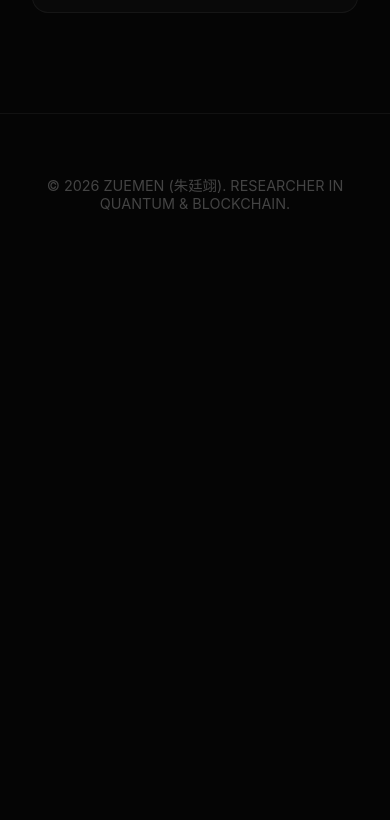
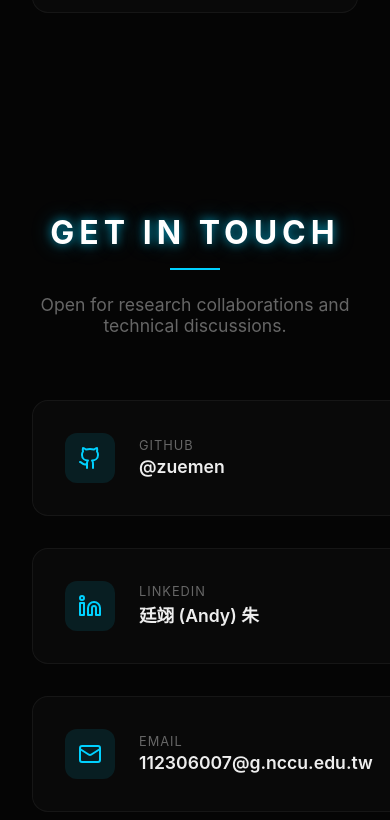
Before and after one commit to zuemen/My_Web, a Next.js app: page / in a window 390 px wide. Shown: the part 8304-9124 px from the top of the page. Before the commit the page ends 8576 px from the top, so only its background shows below. Built offline with nearby package versions, Linux system fonts and the light colour scheme.

Commit message:
Add Contact section with GitHub, LinkedIn, and Email

```diff
--- a/src/app/page.tsx
+++ b/src/app/page.tsx
@@ -5,6 +5,7 @@ import Experience from '@/components/Experience';
 import Philosophy from '@/components/Philosophy';
 import Skills from '@/components/Skills';
 import Projects from '@/components/Projects';
+import Contact from '@/components/Contact';
 
 export default function Home() {
   return (
@@ -31,6 +32,7 @@ export default function Home() {
       <Philosophy />
       <Skills />
       <Projects />
+      <Contact />
 
       <footer style={{
         padding: '60px 20px',
--- /dev/null
+++ b/src/components/Contact.module.css
@@ -0,0 +1,107 @@
+.contact {
+  padding: 100px 0;
+  position: relative;
+}
+
+.container {
+  max-width: 1200px;
+  margin: 0 auto;
+  padding: 0 2rem;
+}
+
+.header {
+  text-align: center;
+  margin-bottom: 4rem;
+}
+
+.header h2 {
+  font-size: 2.5rem;
+  letter-spacing: 5px;
+  margin-bottom: 1rem;
+}
+
+.line {
+  width: 50px;
+  height: 2px;
+  background: var(--accent-cyan);
+  margin: 0 auto 1.5rem;
+}
+
+.subtitle {
+  color: #666;
+  font-size: 1.1rem;
+}
+
+.grid {
+  display: grid;
+  grid-template-columns: repeat(auto-fit, minmax(300px, 1fr));
+  gap: 2rem;
+}
+
+.contactItem {
+  display: flex;
+  align-items: center;
+  gap: 1.5rem;
+  padding: 2rem;
+  background: rgba(255, 255, 255, 0.02);
+  border: 1px solid rgba(255, 255, 255, 0.05);
+  border-radius: 16px;
+  text-decoration: none;
+  color: inherit;
+  transition: all 0.3s ease;
+}
+
+.contactItem:hover {
+  background: rgba(255, 255, 255, 0.04);
+  border-color: rgba(0, 209, 255, 0.2);
+  transform: translateY(-5px);
+}
+
+.iconWrapper {
+  width: 50px;
+  height: 50px;
+  display: flex;
+  align-items: center;
+  justify-content: center;
+  background: rgba(0, 209, 255, 0.1);
+  color: var(--accent-cyan);
+  border-radius: 12px;
+}
+
+.info {
+  flex: 1;
+  display: flex;
+  flex-direction: column;
+}
+
+.name {
+  font-size: 0.8rem;
+  text-transform: uppercase;
+  letter-spacing: 1px;
+  color: #666;
+  margin-bottom: 0.2rem;
+}
+
+.label {
+  font-size: 1.1rem;
+  font-weight: 600;
+  color: #eee;
+}
+
+.arrow {
+  color: #333;
+  transition: color 0.3s ease;
+}
+
+.contactItem:hover .arrow {
+  color: var(--accent-cyan);
+}
+
+@media (max-width: 768px) {
+  .grid {
+    grid-template-columns: 1fr;
+  }
+  .header h2 {
+    font-size: 2rem;
+  }
+}
--- /dev/null
+++ b/src/components/Contact.tsx
@@ -0,0 +1,72 @@
+"use client";
+
+import { motion } from 'framer-motion';
+import { Mail, Github, Linkedin, ExternalLink } from 'lucide-react';
+import styles from './Contact.module.css';
+
+const Contact = () => {
+  const contactLinks = [
+    {
+      name: "GitHub",
+      icon: <Github size={24} />,
+      url: "https://github.com/zuemen",
+      label: "@zuemen"
+    },
+    {
+      name: "LinkedIn",
+      icon: <Linkedin size={24} />,
+      url: "https://www.linkedin.com/in/%E5%BB%B7%E7%BF%8A-%E6%9C%B1-95838538a/",
+      label: "廷翊 (Andy) 朱"
+    },
+    {
+      name: "Email",
+      icon: <Mail size={24} />,
+      url: "mailto:112306007@g.nccu.edu.tw",
+      label: "112306007@g.nccu.edu.tw"
+    }
+  ];
+
+  return (
+    <section id="contact" className={styles.contact}>
+      <div className={styles.container}>
+        <motion.div
+          className={styles.header}
+          initial={{ opacity: 0, y: 20 }}
+          whileInView={{ opacity: 1, y: 0 }}
+          viewport={{ once: true }}
+        >
+          <h2 className="glow-text">GET IN TOUCH</h2>
+          <div className={styles.line}></div>
+          <p className={styles.subtitle}>Open for research collaborations and technical discussions.</p>
+        </motion.div>
+
+        <div className={styles.grid}>
+          {contactLinks.map((link, idx) => (
+            <motion.a
+              key={idx}
+              href={link.url}
+              target="_blank"
+              rel="noopener noreferrer"
+              className={styles.contactItem}
+              initial={{ opacity: 0, y: 30 }}
+              whileInView={{ opacity: 1, y: 0 }}
+              viewport={{ once: true }}
+              transition={{ delay: idx * 0.1 }}
+            >
+              <div className={styles.iconWrapper}>
+                {link.icon}
+              </div>
+              <div className={styles.info}>
+                <span className={styles.name}>{link.name}</span>
+                <span className={styles.label}>{link.label}</span>
+              </div>
+              <ExternalLink size={16} className={styles.arrow} />
+            </motion.a>
+          ))}
+        </div>
+      </div>
+    </section>
+  );
+};
+
+export default Contact;
```
